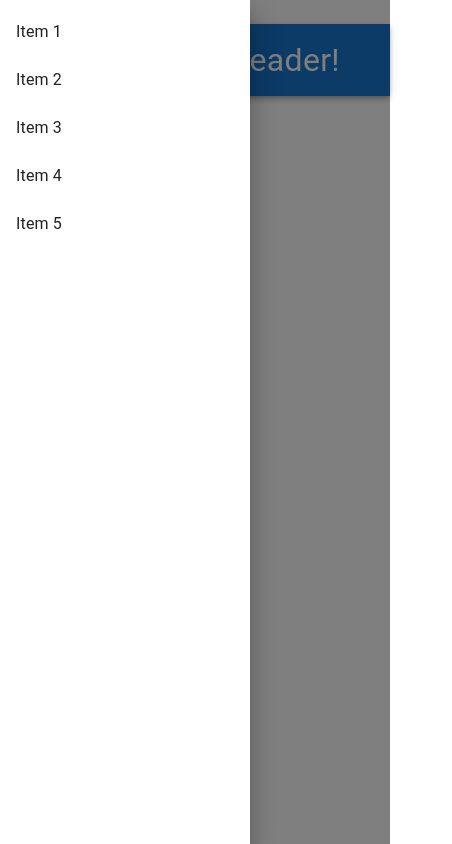
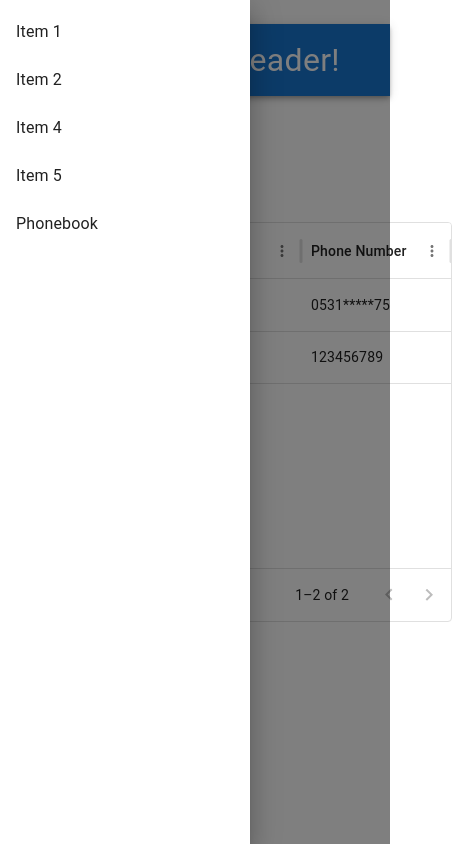
Before and after one commit to aknbrk17/challenge, a React (Vite) app: page /phonebook in a window 390 px wide. Both pictures are taken after a click on the button 36 px from the left and 60 px from the top of the page. Shown: the whole page, 452 px wide, since content can reach past the window. Built offline with nearby package versions, Linux system fonts and the light colour scheme.

Commit message:
feat: add phonebook

```diff
--- a/package.json
+++ b/package.json
@@ -14,9 +14,12 @@
     "@emotion/styled": "^11.11.5",
     "@mui/icons-material": "^5.16.0",
     "@mui/material": "^5.16.0",
+    "@mui/x-data-grid": "^7.10.0",
+    "@mui/x-data-grid-generator": "^7.10.0",
     "formik": "^2.4.6",
     "react": "^18.3.1",
-    "react-dom": "^18.3.1"
+    "react-dom": "^18.3.1",
+    "react-router-dom": "^6.24.1"
   },
   "devDependencies": {
     "@types/react": "^18.3.3",
--- a/src/App.tsx
+++ b/src/App.tsx
@@ -1,4 +1,5 @@
-import {useState} from 'react';
+import { useState } from 'react';
+import { BrowserRouter as Router, Route, Routes, Link } from 'react-router-dom';
 import Box from '@mui/material/Box';
 import Drawer from '@mui/material/Drawer';
 import List from '@mui/material/List';
@@ -10,20 +11,28 @@ import Toolbar from '@mui/material/Toolbar';
 import IconButton from '@mui/material/IconButton';
 import MenuIcon from '@mui/icons-material/Menu';
 import { Typography } from '@mui/material';
+import Phonebook from './Phonebook';
 
-export default function TemporaryDrawer() {
+export default function App() {
   const [open, setOpen] = useState(false);
 
   const toggleDrawer = (newOpen: boolean) => () => {
     setOpen(newOpen);
   };
 
+  const sampleData = [
+    { id: 1, name: 'Burak', surname: 'Akın', phoneNumber: '0531*****75' },
+    { id: 2, name: 'Fatih', surname: 'Batuk', phoneNumber: '123456789' }
+  ];
+
+  localStorage.setItem('phonebook', JSON.stringify(sampleData));
+
   const DrawerList = (
     <Box sx={{ width: 250 }} role="presentation" onClick={toggleDrawer(false)}>
       <List>
-        {['Item 1', 'Item 2', 'Item 3', 'Item 4', 'Item 5'].map((text) => (
+        {['Item 1', 'Item 2', 'Item 4', 'Item 5', 'Phonebook'].map((text) => (
           <ListItem key={text} disablePadding>
-            <ListItemButton>
+            <ListItemButton component={Link} to={`/${text.toLowerCase()}`}>
               <ListItemText primary={text} />
             </ListItemButton>
           </ListItem>
@@ -33,32 +42,40 @@ export default function TemporaryDrawer() {
   );
 
   return (
-    <Box sx={{ flexGrow: 1}}>
-      <AppBar
-        sx={{
-          p: 1,
-          mt: 3
-        }}
-      >
-        <Toolbar>
-            <IconButton onClick={toggleDrawer(true)}
+    <Router>
+      <Box sx={{ flexGrow: 1 }}>
+        <AppBar sx={{ p: 1, mt: 3 }}>
+          <Toolbar>
+            <IconButton
+              onClick={toggleDrawer(true)}
               size="large"
               edge="start"
               color="inherit"
               aria-label="left-menu"
               sx={{ mr: 2 }}
             >
-              <MenuIcon/>
+              <MenuIcon />
             </IconButton>
             <Drawer open={open} onClose={toggleDrawer(false)}>
               {DrawerList}
             </Drawer>
-            <Typography sx={{ flexGrow: 1, textAlign: 'center', fontSize: 'clamp(2rem, .0774rem + 3.7976vw, 3.625rem)' }}>
+            <Typography
+              sx={{
+                flexGrow: 1,
+                textAlign: 'center',
+                fontSize: 'clamp(2rem, .0774rem + 3.7976vw, 3.625rem)'
+              }}
+            >
               This is a header!
             </Typography>
-        </Toolbar>
-      </AppBar>
-    </Box>
-
+          </Toolbar>
+        </AppBar>
+        <Box >
+          <Routes>
+            <Route path="/phonebook" element={<Phonebook />} />
+          </Routes>
+        </Box>
+      </Box>
+    </Router>
   );
 }
--- /dev/null
+++ b/src/Phonebook.tsx
@@ -0,0 +1,27 @@
+import { useEffect, useState } from 'react';
+import { DataGrid } from '@mui/x-data-grid';
+
+const Phonebook = () => {
+  const [rows, setRows] = useState([]);
+
+  useEffect(() => {
+    const storedData = localStorage.getItem('phonebook');
+    if (storedData) {
+      setRows(JSON.parse(storedData));
+    }
+  }, []);
+
+  const columns = [
+    { field: 'name', headerName: 'Name', width: 150 },
+    { field: 'surname', headerName: 'Surname', width: 150 },
+    { field: 'phoneNumber', headerName: 'Phone Number', width: 150 }
+  ];
+
+  return (
+    <div style={{ height: 400, width: '100%' }}>
+      <DataGrid rows={rows} columns={columns}/>
+    </div>
+  );
+};
+
+export default Phonebook;
```
Also changed, not shown: 1 other file (tests, documents, lock files or other folders).
